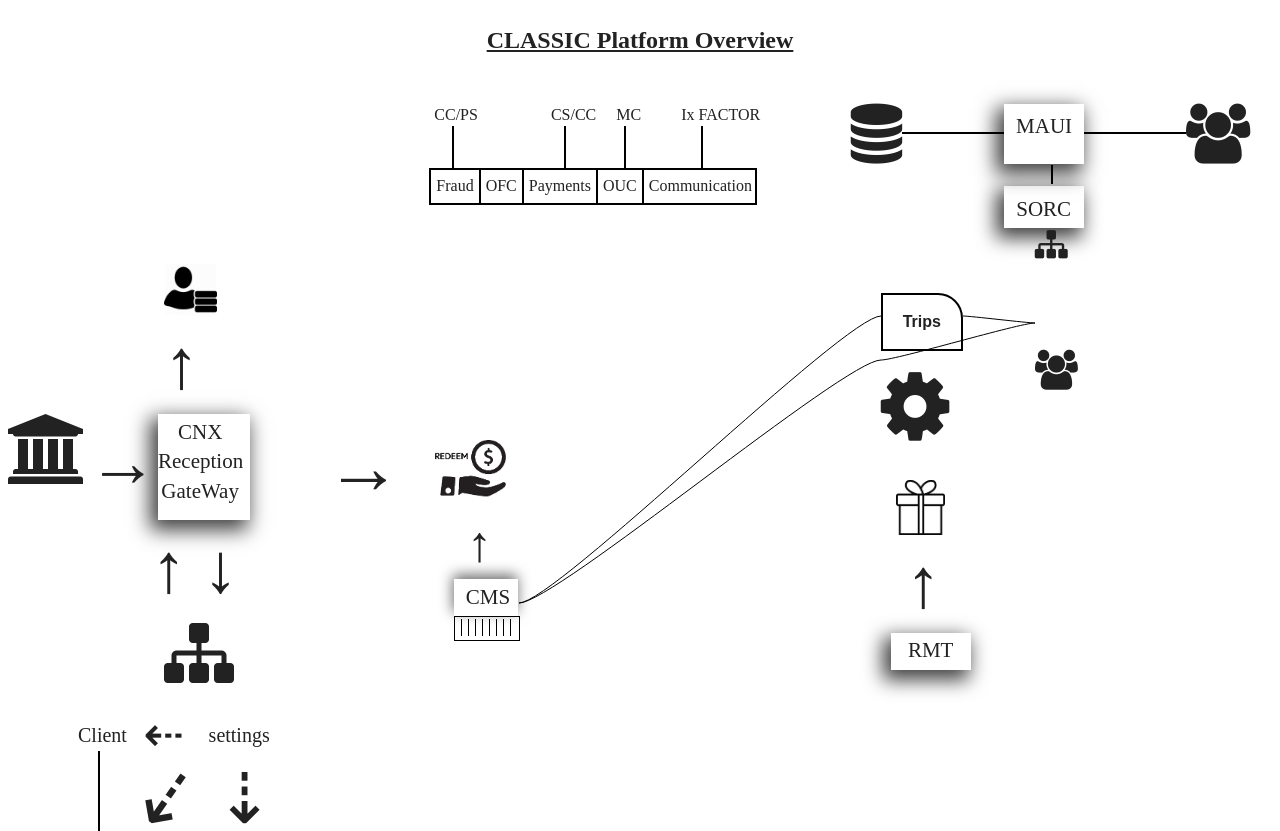
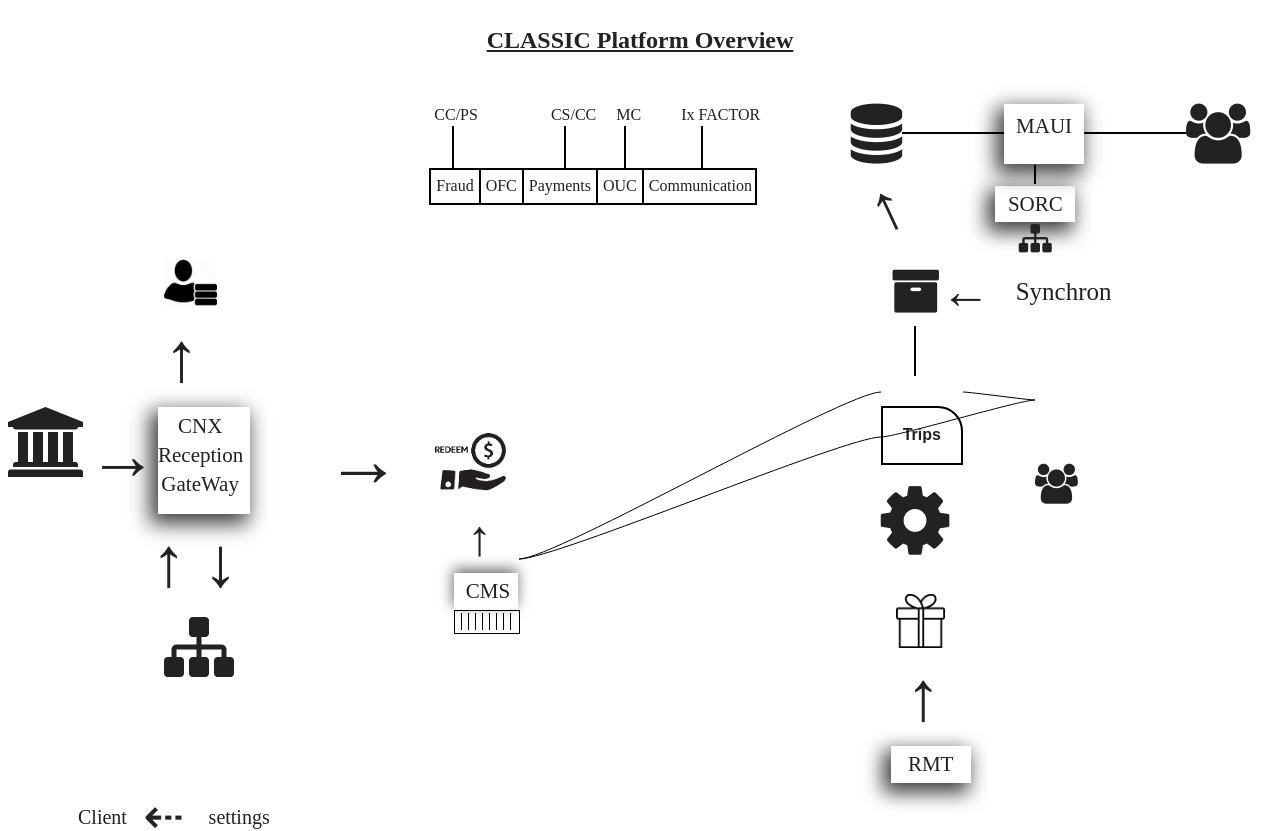
Before and after one commit to tavisca-bnaveen/ClassicPlatform, an Angular app: page / in a window 1280 px wide. Shown: the top 831 px of the page. Built offline with nearby package versions, Linux system fonts and the light colour scheme.

Commit message:
sychron trip

```diff
--- a/src/app/maui/maui.component.css
+++ b/src/app/maui/maui.component.css
@@ -61,14 +61,34 @@
     align-items: center;
 }
 .sorc-left{
-    margin-left: 200px;
+    /* margin-left: 200px; */
 }
 .sorc-left-align{
-    margin-left: 153px;
+    margin: 0 auto;
 }
 .sorc-down{
 
     font-size: 33px;
-    margin-left: 184px;
+    /* margin-left: 184px; */
 
 }
+.flex-box{
+    display: flex;
+}
+.flex-item{
+    flex: 1;
+}
+.tilted-arrow{
+    font-size: 66px;
+    transform: rotate(335deg);
+    margin-left: 20px;
+    margin-top: -25px;
+
+}
+.flex-items{
+    flex: 6;
+}
+.margin-position{
+    margin-left: -72px;
+    text-align: center;
+}
--- a/src/app/maui/maui.component.html
+++ b/src/app/maui/maui.component.html
@@ -14,11 +14,22 @@
     <i class="fa fa-users icon-font-size" aria-hidden="true"></i>
     <span class="tooltiptext">CallCenter</span>
     </span>
+
 </div>
+<div class="flex-box">
+    <div class="flex-item tilted-arrow">&#8593;</div>
 
-        <span class="vertical-line sorc-left"></span>
-        <div class="box-model sorc-left-align">
-            SORC
+    <div class="flex-item">
+        <div class="margin-position">
+            <span class="vertical-line sorc-left"></span>
+            <div class="box-model sorc-left-align">
+                SORC
+            </div>
+            <i class="fa fa-sitemap sorc-left sorc-down" aria-hidden="true"></i>
         </div>
+    </div>
 
-        <i class="fa fa-sitemap sorc-left sorc-down" aria-hidden="true"></i>
+    <div class="flex-item"></div>
+
+
+</div>
--- a/src/app/trips-and-supps/trips-and-supps.component.css
+++ b/src/app/trips-and-supps/trips-and-supps.component.css
@@ -56,3 +56,21 @@
 .engine-size{
     font-size: 80px;
 }
+.tripdb-size{
+    font-size: 50px;
+}
+.synchron{
+    font-size: 25px;
+}
+.flex{
+    display: flex;
+    align-items: center;
+    margin-left: 40px;
+}
+.vertical-line{
+    border: 1px solid black;
+    height: 48px;
+    width: 0px;
+    margin-left: 63px;
+
+}
--- a/src/app/trips-and-supps/trips-and-supps.component.html
+++ b/src/app/trips-and-supps/trips-and-supps.component.html
@@ -1,3 +1,13 @@
+<div class="flex">
+    <span class="tool-tip">
+        <i class="fa fa-archive tripdb-size" aria-hidden="true"></i>
+        <span class="tool-text">Trip database</span>
+      </span>
+      <span class="tripdb-size">&#8592; &nbsp;</span>
+      <span class="synchron">Synchron</span>
+
+</div>
+<div class="vertical-line"></div>
 <div class="display-flex">
   <div class="trips-and-engines">
     <div class="trips" id="js-trips">
```
Also changed, not shown: src/assets/tripdb.png (added).
